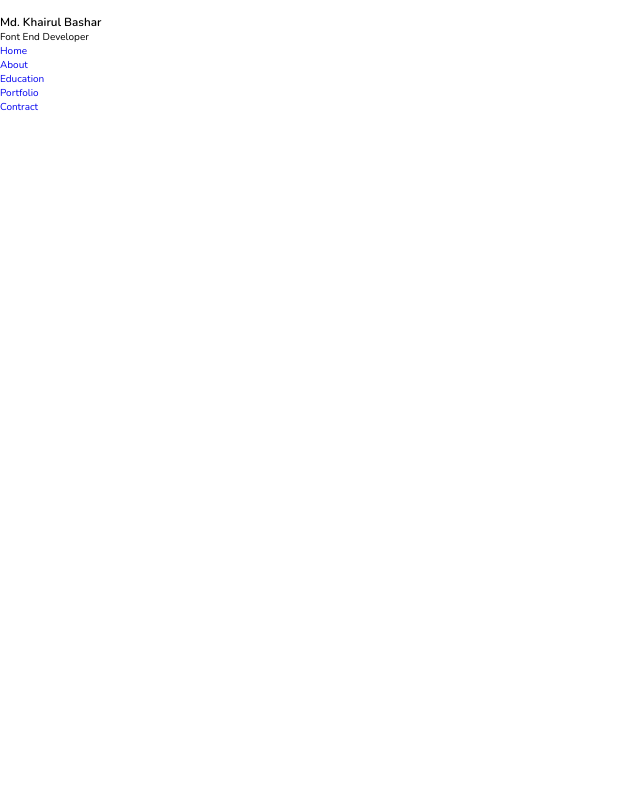
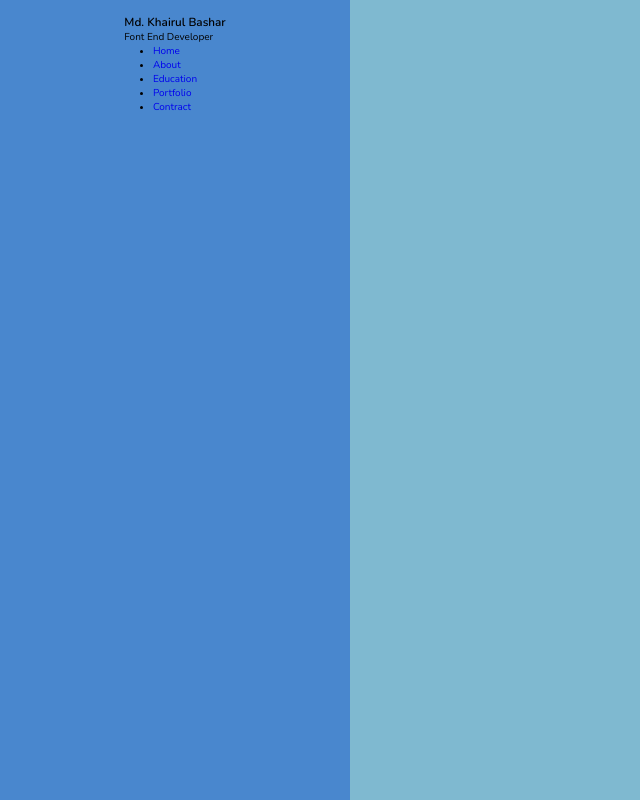
Before and after one commit to 404Bappy/Personal_Portfolio, a plain HTML site: page index.html in a window 1280 px wide. Shown: the whole page, without its empty margins (0-640 px from the left). Drawn offline with nearby package versions, Linux system fonts and the light colour scheme; a web font is replaced by a local one.

Commit message:
initial comit

```diff
--- a/style.css
+++ b/style.css
@@ -33,3 +33,21 @@ html::-webkit-scrollbar-track{
 html::-webkit-scrollbar-thumb{
     background: var(--yellow);
 }
+
+body{
+    background: rgb(127, 185, 208);
+    overflow: hidden;
+}
+
+header{
+    position: fixed;
+    top: 0;
+    left: 0;
+    z-index: 1000;
+    height: 100%;
+    width: 35rem;
+    background: #4987ce;
+    display: flex;
+    align-items: center;
+    flex-flow: column;
+}
```
